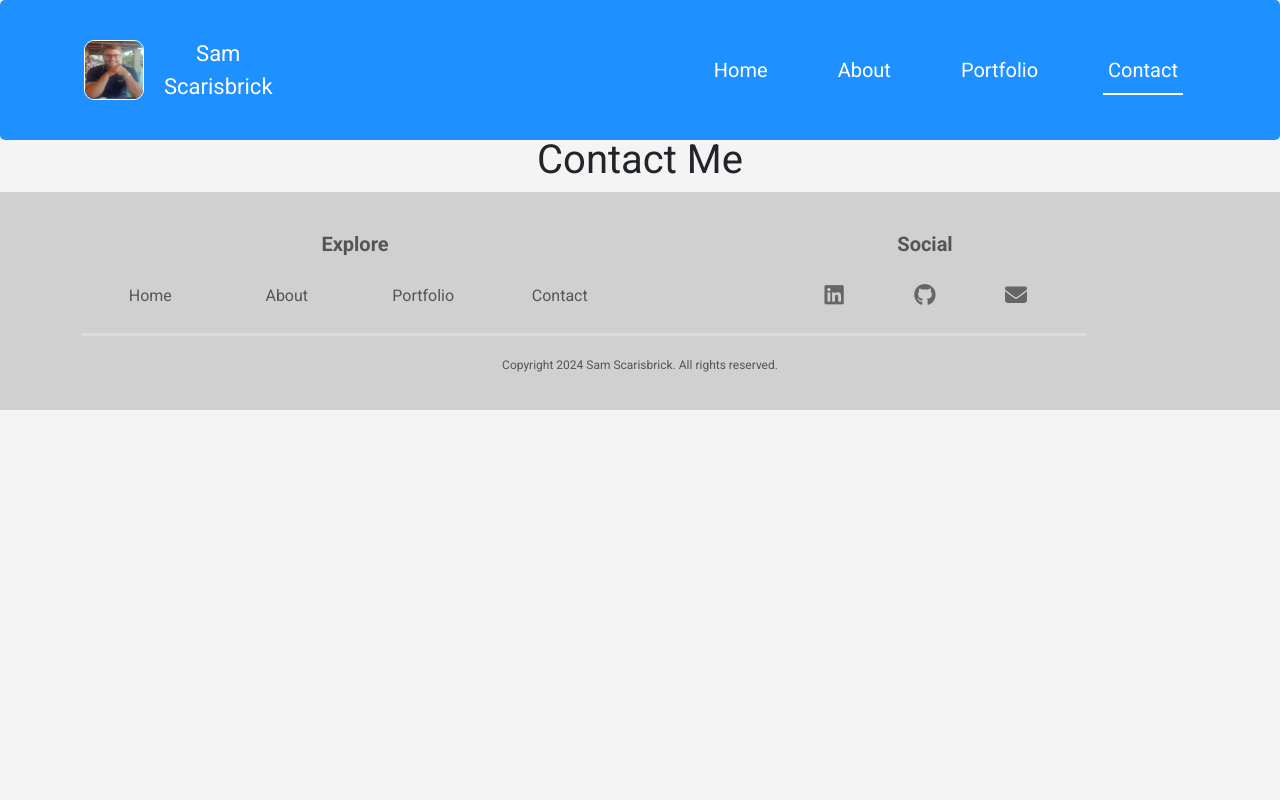
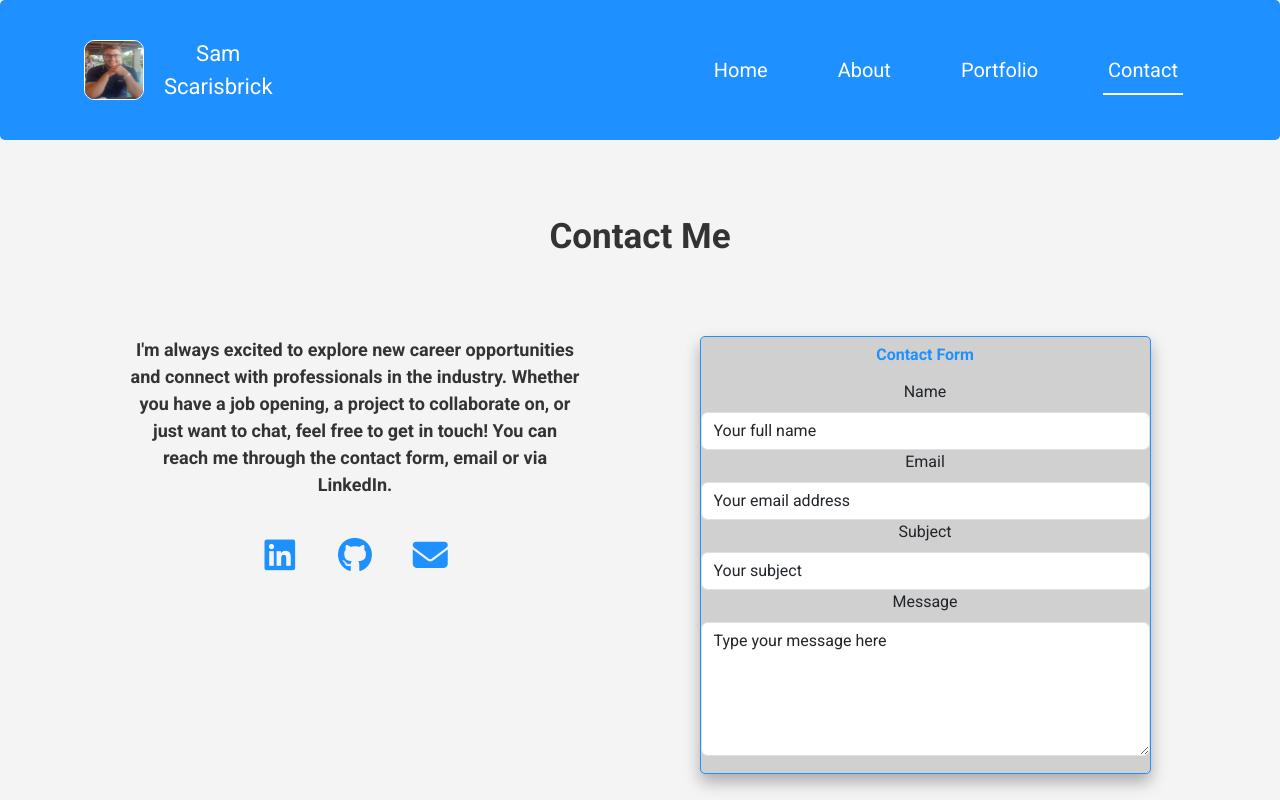
Before and after one commit to sam2829/my-portfolio-app, a React (Create React App) app in the folder frontend/: page /contact in a window 1280 px wide. Shown: the top 800 px of the page. Built offline with nearby package versions, Linux system fonts and the light colour scheme; a web font is replaced by a local one.

Commit message:
Add delay to tech list on about page. Remove padding on technologies in project detail. Create contact form component and add basic styling and structure to contact page and form. Add box-shadow to home page image

```diff
--- a/frontend/src/components/Skills.js
+++ b/frontend/src/components/Skills.js
@@ -24,15 +24,15 @@ const Skills = ({ skills }) => {
   switch (skills) {
     case "frontendSkills":
       skillsList = frontendSkills;
-      delay = 0;
+      delay = 1;
       break;
     case "backendSkills":
       skillsList = backendSkills;
-      delay = 1.5;
+      delay = 3;
       break;
     case "toolsSkills":
       skillsList = toolsSkills;
-      delay = 3;
+      delay = 4;
       break;
     default:
       skillsList = [];
--- /dev/null
+++ b/frontend/src/pages/Contact/ContactForm.js
@@ -0,0 +1,45 @@
+import React from "react";
+import { motion } from "framer-motion";
+import styles from "../../styles/ContactForm.module.css";
+import Row from "react-bootstrap/Row";
+import Col from "react-bootstrap/Col";
+import Form from "react-bootstrap/Form";
+
+// Component to render contact form
+const ContactForm = () => {
+  return (
+    <motion.div className={styles.ContactForm}>
+      <Row>
+        <h6 className={styles.FormHeading}>Contact Form</h6>
+      </Row>
+      <Form.Group>
+        <Form.Label>Name</Form.Label>
+        <Form.Control type="text" name="name" value="Your full name" required />
+        <Form.Label>Email</Form.Label>
+        <Form.Control
+          type="email"
+          name="email"
+          value="Your email address"
+          required
+        />
+        <Form.Label>Subject</Form.Label>
+        <Form.Control
+          type="text"
+          name="subject"
+          value="Your subject"
+          required
+        />
+        <Form.Label>Message</Form.Label>
+        <Form.Control
+          as="textarea"
+          name="message"
+          value="Type your message here"
+          required
+          rows={5}
+        />
+      </Form.Group>
+    </motion.div>
+  );
+};
+
+export default ContactForm;
--- a/frontend/src/pages/Contact/ContactPage.js
+++ b/frontend/src/pages/Contact/ContactPage.js
@@ -1,12 +1,40 @@
-import React from 'react'
-import styles from '../../styles/ContactPage.module.css'
+import React from "react";
+import styles from "../../styles/ContactPage.module.css";
+import Container from "react-bootstrap/Container";
+import Row from "react-bootstrap/Row";
+import Col from "react-bootstrap/Col";
+import Icons from "../../components/Icons";
+import ContactForm from "./ContactForm";
 
 const ContactPage = () => {
   return (
-    <main className={styles.Main}>
-      <h1>Contact Me</h1>
-    </main>
-  )
-}
+    <Container>
+      <main className={styles.Main}>
+        <Row>
+          <h1 className={styles.Heading}>Contact Me</h1>
+        </Row>
+        <Row>
+          <Col xs={12} lg={5} className="mx-auto">
+          <Row>
+            <p className={styles.Text}>
+              I'm always excited to explore new career opportunities and connect
+              with professionals in the industry. Whether you have a job
+              opening, a project to collaborate on, or just want to chat, feel
+              free to get in touch! You can reach me through the contact form,
+              email or via LinkedIn.
+            </p>
+            </Row>
+            <Row>
+              <Icons />
+            </Row>
+          </Col>
+          <Col xs={12} lg={5} className="align-items-center mx-auto">
+          <ContactForm />
+          </Col>
+        </Row>
+      </main>
+    </Container>
+  );
+};
 
-export default ContactPage
+export default ContactPage;
--- /dev/null
+++ b/frontend/src/styles/ContactForm.module.css
@@ -0,0 +1,15 @@
+.ContactForm {
+    border: 1px solid #1e90ff;
+    border-radius: 5px;
+    margin: 20px 0 20px 0;
+    box-shadow: 0 8px 16px rgba(0, 0, 0, 0.3);
+    min-height: 95%;
+    background-color: #d0d0d0;
+}
+
+.FormHeading {
+    font-size: 16px;
+    padding: 8px 8px;
+    font-weight: 700;
+    color: #1e90ff;
+}
--- a/frontend/src/styles/ContactPage.module.css
+++ b/frontend/src/styles/ContactPage.module.css
@@ -1,3 +1,32 @@
 .Main {
   margin-top: 136px;
+  padding-bottom: 60px;
 }
+
+.Heading {
+  font-size: 30px;
+  padding-top: 60px;
+  padding-bottom: 20px;
+  color: #333333;
+  font-weight: 700;
+}
+
+.Text {
+  font-size: 16px;
+  color: #333333;
+  margin: 20px 0 20px 0;
+  font-weight: 700;
+}
+
+/* Styles for screen sizes larger than 992px wide */
+@media (min-width: 992px) {
+  .Heading {
+    font-size: 35px;
+    padding-top: 80px;
+    padding-bottom: 50px;
+  }
+
+  .Text {
+    font-size: 18px;
+  }
+}
--- a/frontend/src/styles/Homepage.module.css
+++ b/frontend/src/styles/Homepage.module.css
@@ -17,6 +17,7 @@
   border-radius: 10px;
   margin: 20px 0 20px 0;
   object-fit: cover;
+  box-shadow: 0 8px 16px rgba(0, 0, 0, 0.3);
 }
 
 .Text {
--- a/frontend/src/styles/PortfolioProjectList.module.css
+++ b/frontend/src/styles/PortfolioProjectList.module.css
@@ -1,10 +1,4 @@
-.ProjectList {
-    /* display: flex;
-    flex-wrap: wrap; */
-  }
-
-
-  .ProjectItem {
+.ProjectItem {
     border: 1px solid #1e90ff;
     border-radius: 5px;
     margin: 20px 0 20px 0;
--- a/frontend/src/styles/PortfolioProjectTechnologies.module.css
+++ b/frontend/src/styles/PortfolioProjectTechnologies.module.css
@@ -6,6 +6,7 @@
 
   .TechUsedList {
     font-weight: 700;
+    padding-left: 0;
   }
 
   .TechUsedItems {
```
